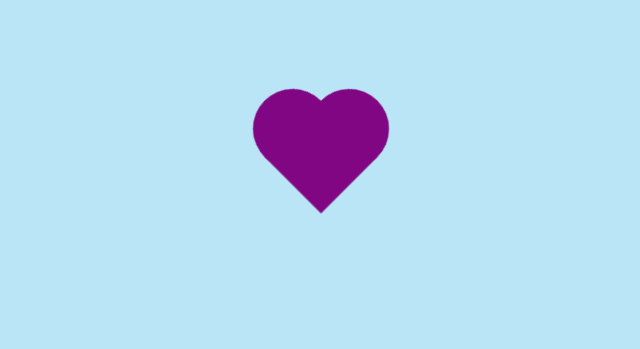
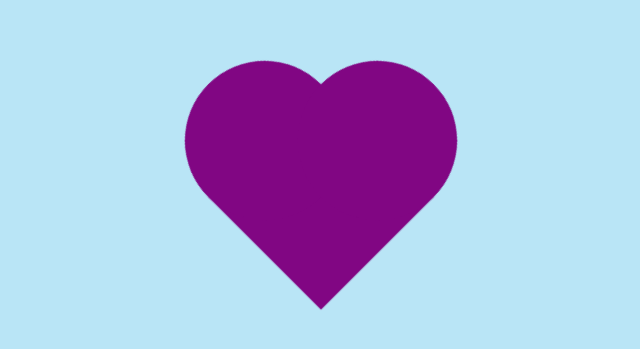
Before and after one commit to Sunse7/animation-exercises, a plain HTML site: page index.html in a window 1280 px wide. Shown: the part 203-552 px from the top of the page, without its empty margins (319-959 px from the left). Drawn offline with Linux system fonts and the light colour scheme.

Commit message:
Made heart bigger

```diff
--- a/style.css
+++ b/style.css
@@ -14,8 +14,8 @@ body {
 
 .heart {
     background-color: rgb(129, 6, 131);
-    width: 5rem;
-    height: 5rem;
+    width: 10rem;
+    height: 10rem;
     position: relative;
     transform: rotate(45deg);
     animation: pulsing 1.2s infinite;
@@ -24,18 +24,18 @@ body {
 .heart::before, .heart::after {
     position: absolute;
     content: '';
-    width: 5rem;
-    height: 5rem;
+    width: 10rem;
+    height: 10rem;
     background-color: rgb(129, 6, 131);
     border-radius: 50%;
 }
 
 .heart::before {
-    left: -2.5rem;
+    left: -5rem;
 }
 
 .heart::after {
-    top: -2.5rem;
+    top: -5rem;
 }
 
 @keyframes pulsing {
```
